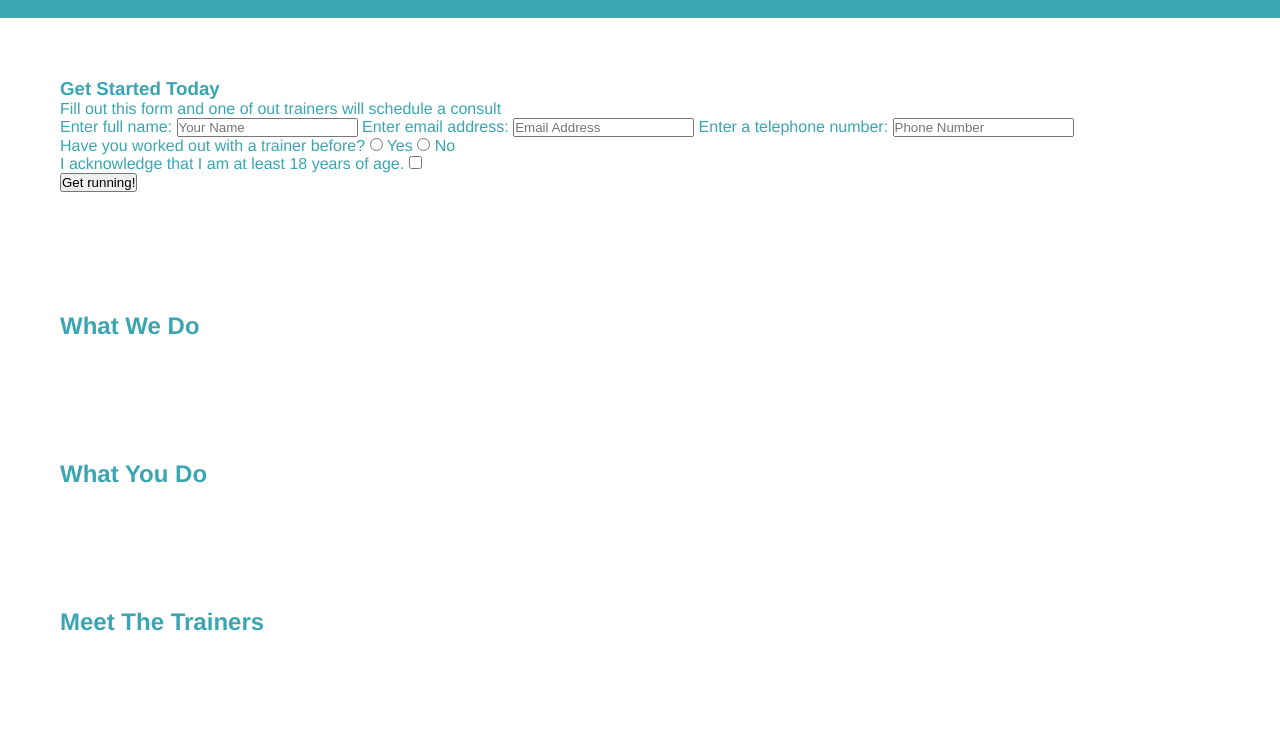
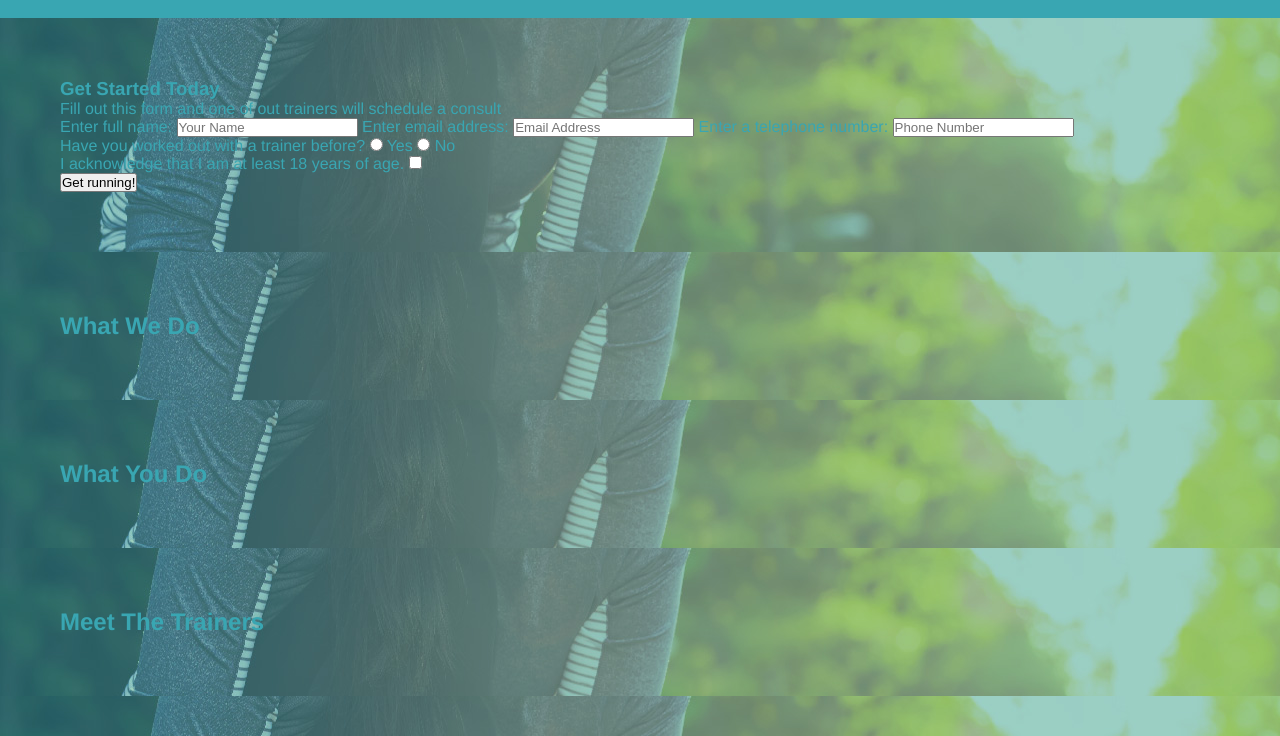
Before and after one commit to Lyn-rpg/run-buddy-2, a plain HTML site: page index.html in a window 1280 px wide. Shown: the part 64-800 px from the top of the page. Drawn offline with Linux system fonts and the light colour scheme.

Commit message:
added hero img

```diff
--- a/style2.css
+++ b/style2.css
@@ -64,5 +64,5 @@ body {
   }
   section {
       padding: 60px;
-      background-image: url("");
+      background-image: url("../images/hero-bg.jpg");
   }
```
